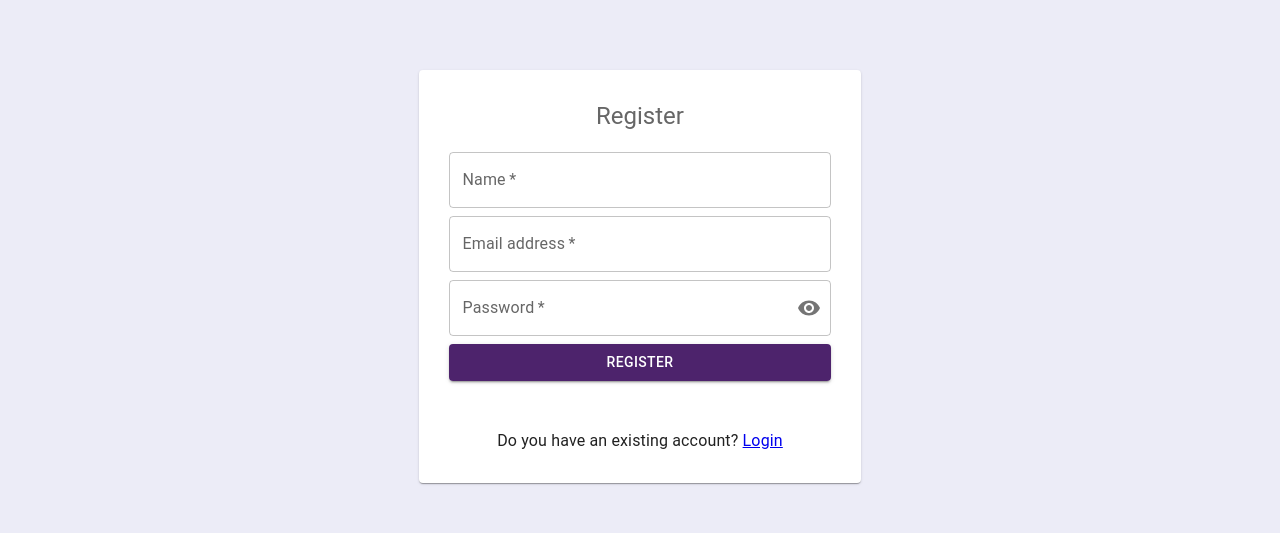
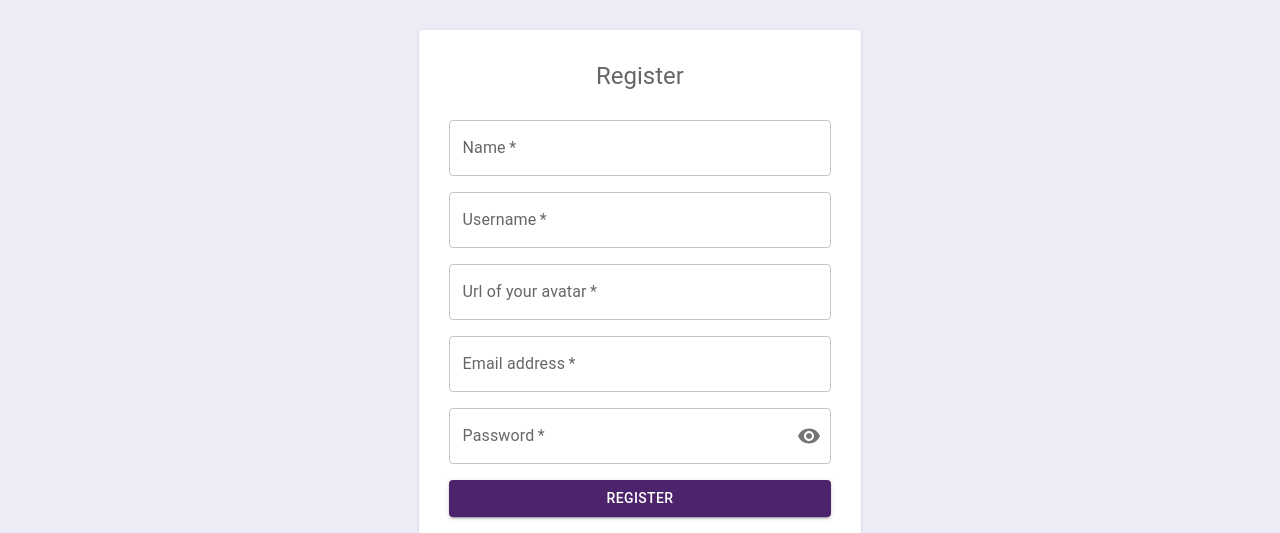
Before and after one commit to katbezzina/PERN, a React (Create React App) app in the folder client/: page /Register in a window 1280 px wide. Shown: the part 130-663 px from the top of the page. Built offline with nearby package versions, Linux system fonts and the light colour scheme; no server answers.

Commit message:
updated users table to include username (f-e and b-e)

```diff
--- a/client/src/Context/AuthContext.tsx
+++ b/client/src/Context/AuthContext.tsx
@@ -1,3 +1,4 @@
+import userEvent from '@testing-library/user-event'
 import React, { createContext, useState, ReactNode } from 'react'
 
 const backendUrl = "http://localhost:5000"
@@ -7,7 +8,7 @@ type User = { name: string, email?: string  }
 export type AuthContextValue = {
   user: User | null
   isLoggedIn: boolean
-  register: (email: string, password: string, name: string) => Promise<{ success: boolean, error: string }>
+  register: (email: string, password: string, name: string, username: string, avatar: string) => Promise<{ success: boolean, error: string }>
   login: (email: string, password: string) => Promise<{ success: boolean, error: string }>
   logout: () => void
 }
@@ -54,19 +55,20 @@ export const AuthContextProvider = ({ children }: { children: ReactNode }) => {
     setUser(null)
   }
 
-  const register = async (email: string, password: string, nameForm: string) => {
+  const register = async (email: string, password: string, nameForm: string, avatar: string, username: string) => {
     const options = {
       method: 'POST',
       headers: {
         'Content-Type': 'application/json'
       },
-      body: JSON.stringify({ email, password, name: nameForm })
+      body: JSON.stringify({ email, password, name: nameForm, username, avatar })
     }
     const res = await fetch(`${backendUrl}/users/register`, options);
-    const { success, error, jwt, name } = await res.json()
+    const { success, error, jwt, name} = await res.json()
     localStorage.setItem("jwt", jwt)
-      setUser({ ...user, name })
-           console.log(error)
+    setUser({ ...user, name })
+    setIsLoggedIn(true);
+    console.log(error)
       return { success, error }
   }
 
--- a/client/src/Style/LoginRegistration.css
+++ b/client/src/Style/LoginRegistration.css
@@ -4,7 +4,7 @@
     justify-content: center;
     align-items: center;
     text-align: center;
-    margin-top: 25vh;
+    margin-top: 20vh;
     margin-bottom: 15vh;
     max-width: 350px;
     padding: 30px;
--- a/client/src/Views/MyProfile.jsx
+++ b/client/src/Views/MyProfile.jsx
@@ -32,7 +32,7 @@ const MyProfile = () => {
           },
           method: 'GET',
         }
-        const data = await axios.get(`${backendUrl}/profiles/myProfile`, options);
+        const data = await axios.get(`${backendUrl}/users/me`, options);
         if (data.data) {
           console.log("userprofile", data.data)
           setProfile(data.data);
@@ -58,7 +58,6 @@ const MyProfile = () => {
           <CardContent>
               <Divider />
             <div className="centred">
-
               <br />
               <br />
               <Typography variant="h3" color="primary">
@@ -73,7 +72,7 @@ const MyProfile = () => {
                 We would like to thank you for your contributions to this community {"=)"}
               </Typography>
             </div>
-                          <br />
+              <br />
               <br />
               <Divider />
           </CardContent>
--- a/client/src/Views/Register.tsx
+++ b/client/src/Views/Register.tsx
@@ -19,6 +19,8 @@ interface State {
     password: string
     email: string
     name: string
+    username: string
+    avatar: string
     error: string
     showPassword: boolean
 }
@@ -29,6 +31,8 @@ const Register = () => {
         password: '',
         email: '',
         name: '',
+        username: '',
+        avatar: '',
         error: '',
         showPassword: false,
     })
@@ -44,12 +48,12 @@ const Register = () => {
         event.preventDefault()
 
         try {
-            const { success, error } = await register(values.email, values.password, values.name)
+            const { success, error } = await register(values.email, values.password, values.name, values.username, values.avatar)
             if (success) {
-                navigate("/MyProfile");
+              navigate("/MyProfile");
             }
             else {
-                error && setValues({ ...values, error: error })
+              error && setValues({ ...values, error: error })
             }
         } catch (e) {
             setValues({ ...values, error: "e.message" })
@@ -80,14 +84,17 @@ const Register = () => {
               </Grid>
             <form onSubmit={handleSubmit}>
               <FormControl variant="outlined" fullWidth required>
-                <TextField label='Name' variant="outlined" type="text" onChange={handleChange('name')} fullWidth required />
-                <TextField label='Email address' variant="outlined" style={btnstyle} type="email" onChange={handleChange('email')}  fullWidth required />
-                <FormControl required fullWidth>
-                    <InputLabel htmlFor="outlined-adornment-password">Password</InputLabel>
+              <TextField label='Name' variant="outlined" type="text" style={btnstyle} onChange={handleChange('name')} fullWidth required />
+              <TextField label='Username' variant="outlined" type="text" style={btnstyle} onChange={handleChange('username')} fullWidth required />
+              <TextField label='Url of your avatar' variant="outlined" style={btnstyle} type="text" multiline maxRows={2} required onChange={handleChange('avatar')} fullWidth />
+              <TextField label='Email address' variant="outlined" style={btnstyle} type="email" onChange={handleChange('email')}  fullWidth required />
+                <FormControl required fullWidth style={btnstyle}>
+                    <InputLabel htmlFor="outlined-adornment-password" >Password</InputLabel>
                     <OutlinedInput
                       id="outlined-adornment-password"
                       type={values.showPassword ? 'text' : 'password'}
                       value={values.password}
+
                       onChange={handleChange('password')}
                       label='Password'
                       endAdornment={
```
Also changed, not shown: 2 other files (tests, documents, lock files or other folders).
